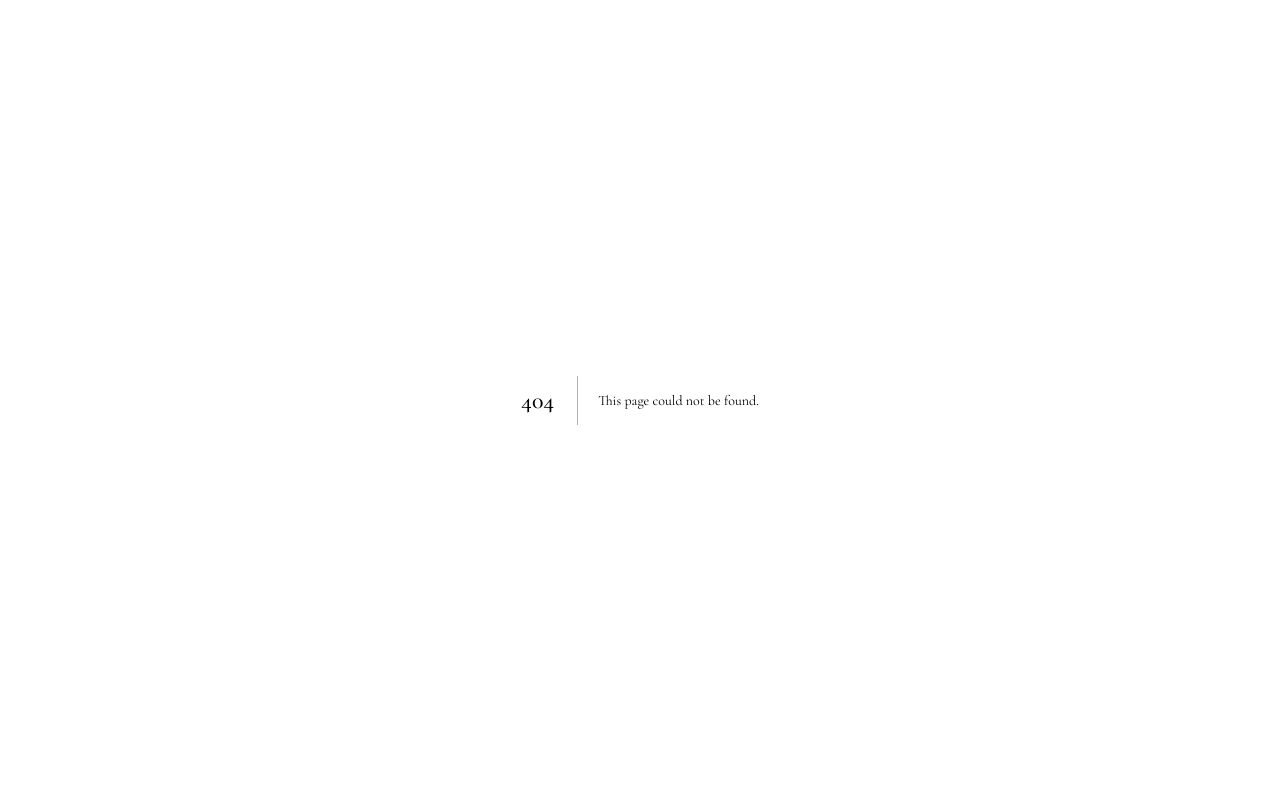
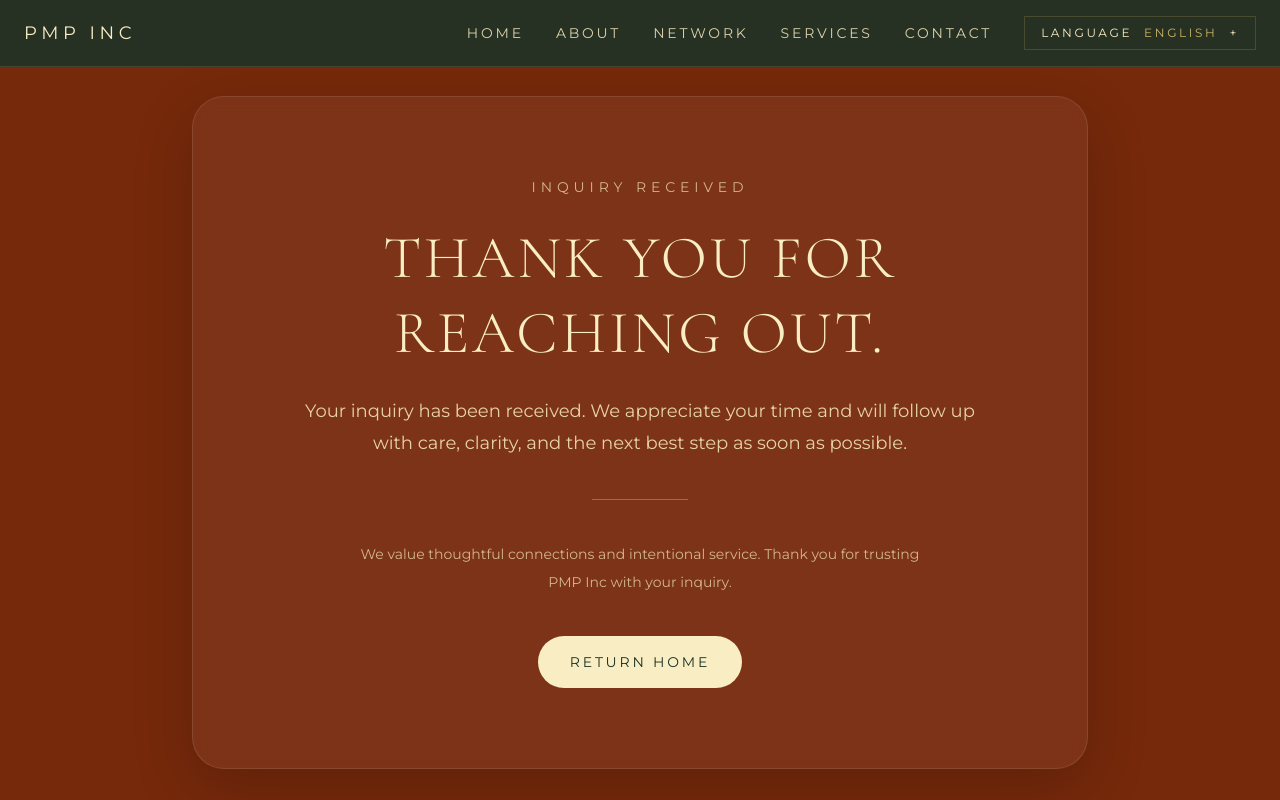
Before and after one commit to laurenabigailparker/pmp-inc-website, a Next.js app: page /1/contact/thank-you in a window 1280 px wide. Before the commit this address had no page. Shown: the top 800 px of the page. Built offline with nearby package versions, Linux system fonts and the light colour scheme.

Commit message:
Add luxury contact and thank-you pages with Formspree + redirect

```diff
--- a/app/[locale]/contact/page.tsx
+++ b/app/[locale]/contact/page.tsx
@@ -25,6 +25,8 @@ const copy = {
       "Digital Presence",
       "Other",
     ],
+    supportText:
+      "We welcome thoughtful inquiries and tailored requests. Share a few details below and we will follow up with a more curated next step.",
   },
   es: {
     eyebrow: "Contacto",
@@ -47,6 +49,8 @@ const copy = {
       "Presencia Digital",
       "Otro",
     ],
+    supportText:
+      "Recibimos consultas bien pensadas y solicitudes personalizadas. Comparte algunos detalles y te responderemos con un siguiente paso más seleccionado.",
   },
   ru: {
     eyebrow: "Контакты",
@@ -69,6 +73,8 @@ const copy = {
       "Цифровое Присутствие",
       "Другое",
     ],
+    supportText:
+      "Мы приветствуем продуманные обращения и индивидуальные запросы. Поделитесь деталями, и мы предложим вам наиболее подходящий следующий шаг.",
   },
   ja: {
     eyebrow: "お問い合わせ",
@@ -91,6 +97,8 @@ const copy = {
       "デジタルプレゼンス",
       "その他",
     ],
+    supportText:
+      "丁寧なご相談やご要望を歓迎しております。いくつか詳細をご記入いただければ、最適な次のステップをご案内いたします。",
   },
 } as const;
 
@@ -145,8 +153,7 @@ export default function ContactPage() {
             <div className="mt-10 h-px w-24 bg-[#C27E35]/50" />
 
             <p className="mt-10 max-w-sm text-sm leading-7 text-[#1E3226]/65">
-              We welcome thoughtful inquiries and tailored requests. Share a few
-              details below and we will follow up with a more curated next step.
+              {t.supportText}
             </p>
           </div>
 
@@ -156,10 +163,11 @@ export default function ContactPage() {
               method="POST"
               className="grid gap-6"
             >
+              <input type="hidden" name="_subject" value="New PMP Inquiry" />
               <input
                 type="hidden"
-                name="_subject"
-                value="New PMP Inquiry"
+                name="_redirect"
+                value={`https://pmpincprofessionals.com/${locale}/thank-you`}
               />
 
               <div className="grid gap-6 md:grid-cols-2">
--- /dev/null
+++ b/app/[locale]/contact/thank-you/page.tsx
@@ -0,0 +1,36 @@
+import Link from "next/link";
+
+export default function ThankYouPage() {
+  return (
+    <main className="min-h-screen bg-[#76290B] px-6 py-24 text-[#F8EDC3]">
+      <div className="mx-auto flex max-w-4xl flex-col items-center justify-center rounded-[2rem] border border-white/10 bg-white/5 px-8 py-16 text-center shadow-[0_20px_60px_rgba(0,0,0,0.18)] backdrop-blur-sm sm:px-12 sm:py-20">
+        <p className="text-sm uppercase tracking-[0.35em] text-[#F8EDC3]/70">
+          Inquiry Received
+        </p>
+
+        <h1 className="mt-6 text-4xl font-light uppercase leading-tight tracking-[0.05em] sm:text-5xl md:text-6xl">
+          Thank you for reaching out.
+        </h1>
+
+        <p className="mt-6 max-w-2xl text-base leading-8 text-[#F8EDC3]/85 sm:text-lg">
+          Your inquiry has been received. We appreciate your time and will follow
+          up with care, clarity, and the next best step as soon as possible.
+        </p>
+
+        <div className="mt-10 h-px w-24 bg-[#F8EDC3]/30" />
+
+        <p className="mt-10 max-w-xl text-sm leading-7 text-[#F8EDC3]/70">
+          We value thoughtful connections and intentional service. Thank you for
+          trusting PMP Inc with your inquiry.
+        </p>
+
+        <Link
+          href="/"
+          className="mt-10 inline-flex items-center justify-center rounded-full bg-[#F8EDC3] px-8 py-4 text-sm uppercase tracking-[0.2em] text-[#1E3226] transition duration-300 hover:-translate-y-0.5 hover:bg-[#CCB363]"
+        >
+          Return Home
+        </Link>
+      </div>
+    </main>
+  );
+}
```
